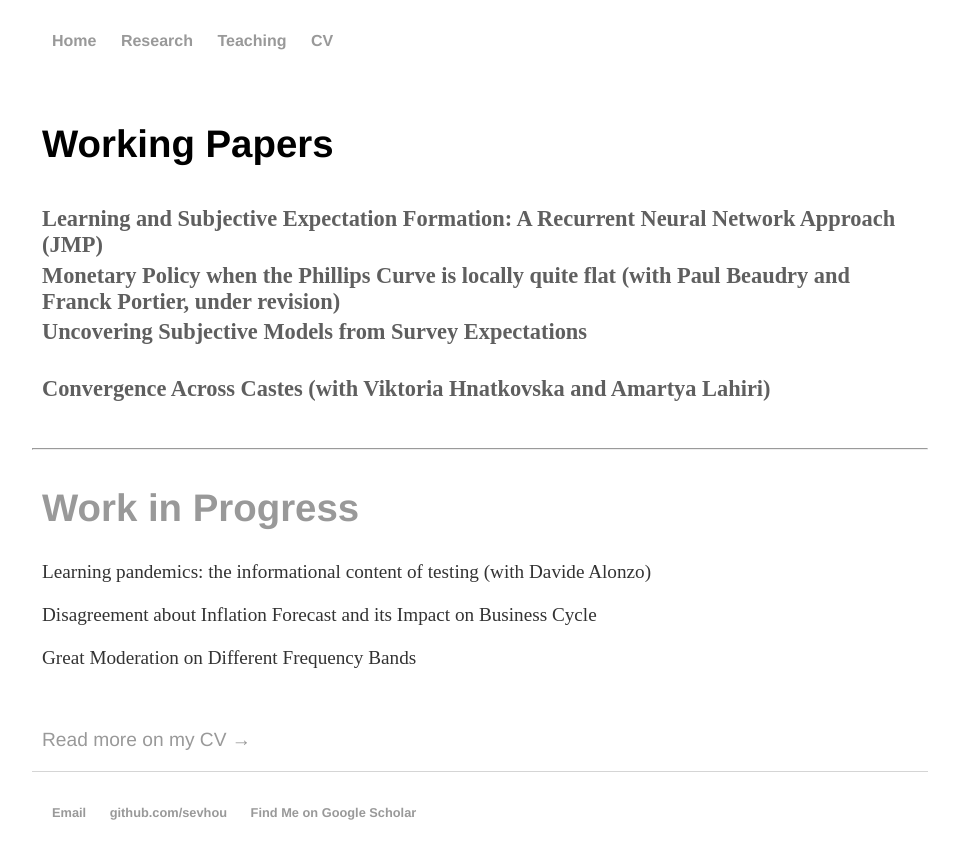
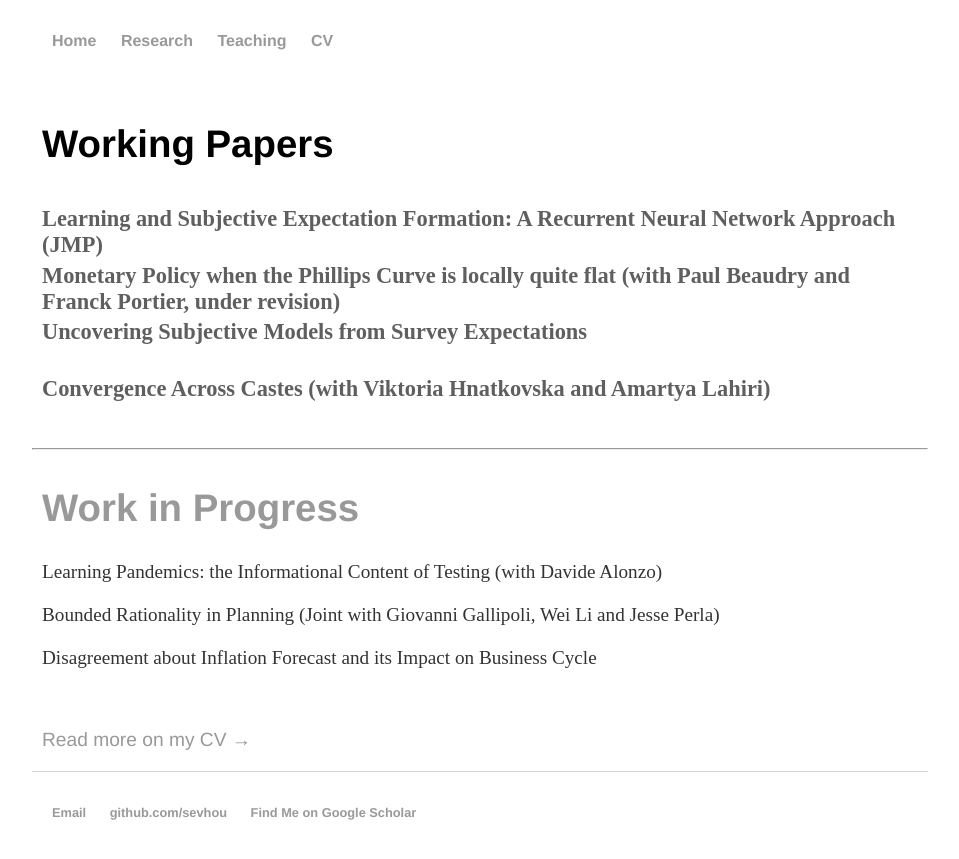
Before and after one commit to sevhou/sevhou.github.io, a Jekyll site: the page built from research/index.html, in a window 1280 px wide, cut to the strip 94-994 px from the top of the page. Shown: the top 859 px of the strip, without its empty margins (160-1119 px from the left). Built offline with Jekyll 4.4.1, drawn with Linux system fonts in a browser that asks for light colours.

Commit message:
Update index.html

```diff
--- a/research/index.html
+++ b/research/index.html
@@ -49,7 +49,7 @@ the inflation-related expectation management policy with caution, as such policy
     <div class="box">
         <div class="box-inner">India has witnessed a remarkable catch-up by the historically disadvantaged scheduled castes and tribes (SC/STs) towards non-SC/ST levels in their education attainment levels, occupation choices as well as wages during the period 1983-2012. Using a heterogenous agent, multi-sector model we show that sectoral productivity growth during this period can explain 75 percent of the observed wage convergence between the castes. Inter-sectoral net flows of workers are key as they account for 3/4 of the predicted convergence. Absent these net flows, the caste wage gaps would have marginally widened. Selection effects, while present in the model, account for just a quarter of the predicted wage convergence. We also find that affirmative action policies that reduced skilling costs for SC/STs may have reduced the levels of the caste wage gaps at all times but played a limited role in accounting for the dynamics of the wage gap. Growth was key for the dynamic wage convergence.
 
-<br><a href="https://sevhou.github.io/research/joint_learning_Sev.pdf" class="bluebutton">Read More</a>
+<br><a href="https://sevhou.github.io/research/Gaps_v6.pdf" class="bluebutton">Read More</a>
       </div>
     </div>
 	<br>
@@ -58,9 +58,9 @@ the inflation-related expectation management policy with caution, as such policy
 	<h1 class="wip">Work in Progress</h1>
 
 
-	<p>Learning pandemics: the informational content of testing (with Davide Alonzo)</p>
-	<p>Disagreement about Inflation Forecast and its Impact on Business Cycle</p>
-	<p>Great Moderation on Different Frequency Bands<p>
+	<p>Learning Pandemics: the Informational Content of Testing (with Davide Alonzo)</p>
+	<p>Bounded Rationality in Planning (Joint with Giovanni Gallipoli, Wei Li and Jesse Perla)</p>
+	<p>Disagreement about Inflation Forecast and its Impact on Business Cycle<p>
 
 
 	<p class="light-text"><a href="https://sevhou.github.io/cv/">Read more on my CV &#8594;</a></p>
```
